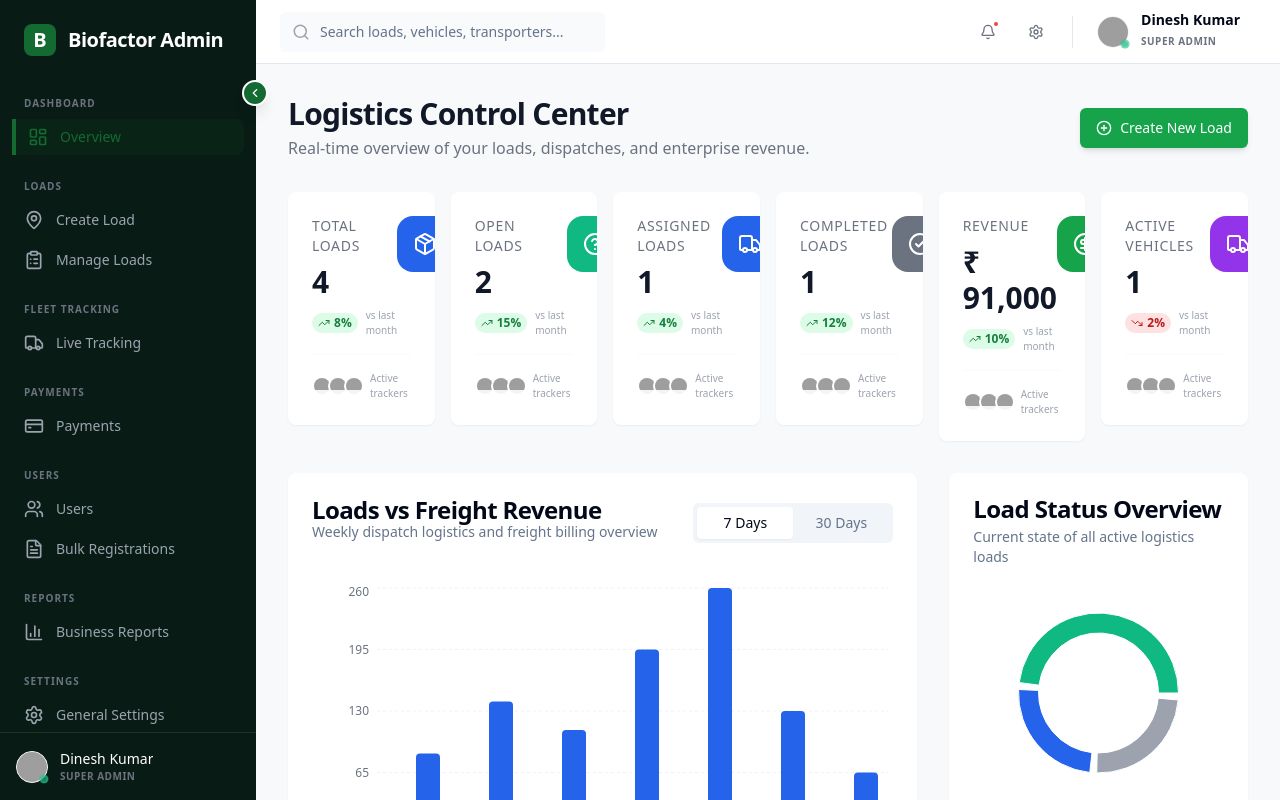
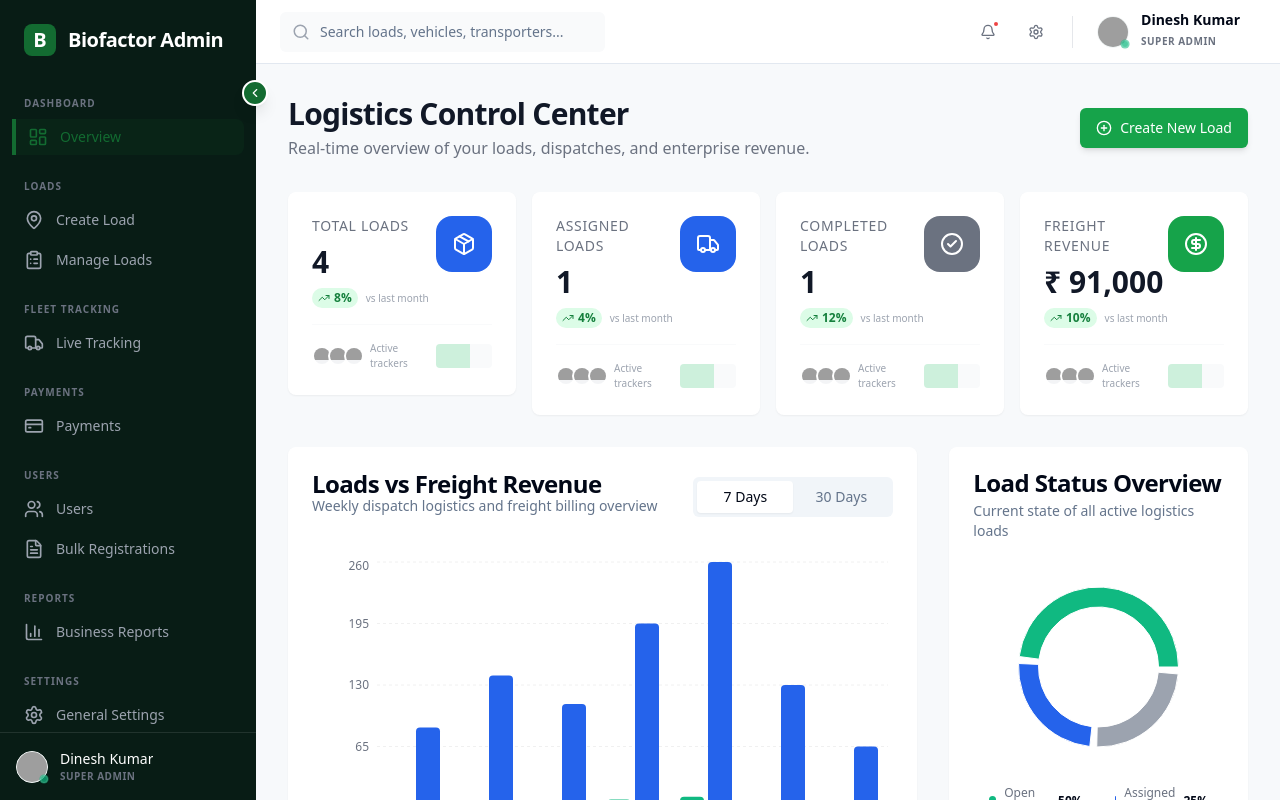
Before and after one commit to Saidinesh2004/Admin-dashboard-biofactor-app, a React (Vite) app: page / in a window 1280 px wide. Built offline with nearby package versions, Linux system fonts and the light colour scheme; grey boxes are pictures that could not be loaded.

Commit message:
feat: Remove open loads and active vehicles KPI cards, rename Revenue to Freight Revenue

```diff
--- a/src/pages/dashboard/DashboardHome.tsx
+++ b/src/pages/dashboard/DashboardHome.tsx
@@ -150,7 +150,7 @@
       </div>
 
       {/* KPI Cards Grid */}
-      <div className="grid grid-cols-1 md:grid-cols-2 lg:grid-cols-6 gap-4">
+      <div className="grid grid-cols-1 md:grid-cols-2 lg:grid-cols-4 gap-4">
         <KPICard
           title="Total Loads"
           value={stats.total}
@@ -158,14 +158,6 @@
           trend={8}
           trendType="up"
           color="bg-blue-600"
-        />
-        <KPICard
-          title="Open Loads"
-          value={stats.open}
-          icon={HelpCircle}
-          trend={15}
-          trendType="up"
-          color="bg-emerald-500"
         />
         <KPICard
           title="Assigned Loads"
@@ -184,20 +176,12 @@
           color="bg-gray-500"
         />
         <KPICard
-          title="Revenue"
+          title="Freight Revenue"
           value={formatRevenue(stats.revenue)}
           icon={CircleDollarSign}
           trend={10}
           trendType="up"
           color="bg-green-600"
-        />
-        <KPICard
-          title="Active Vehicles"
-          value={stats.activeVehicles}
-          icon={Truck}
-          trend={2}
-          trendType="down"
-          color="bg-purple-600"
         />
       </div>
 
```
